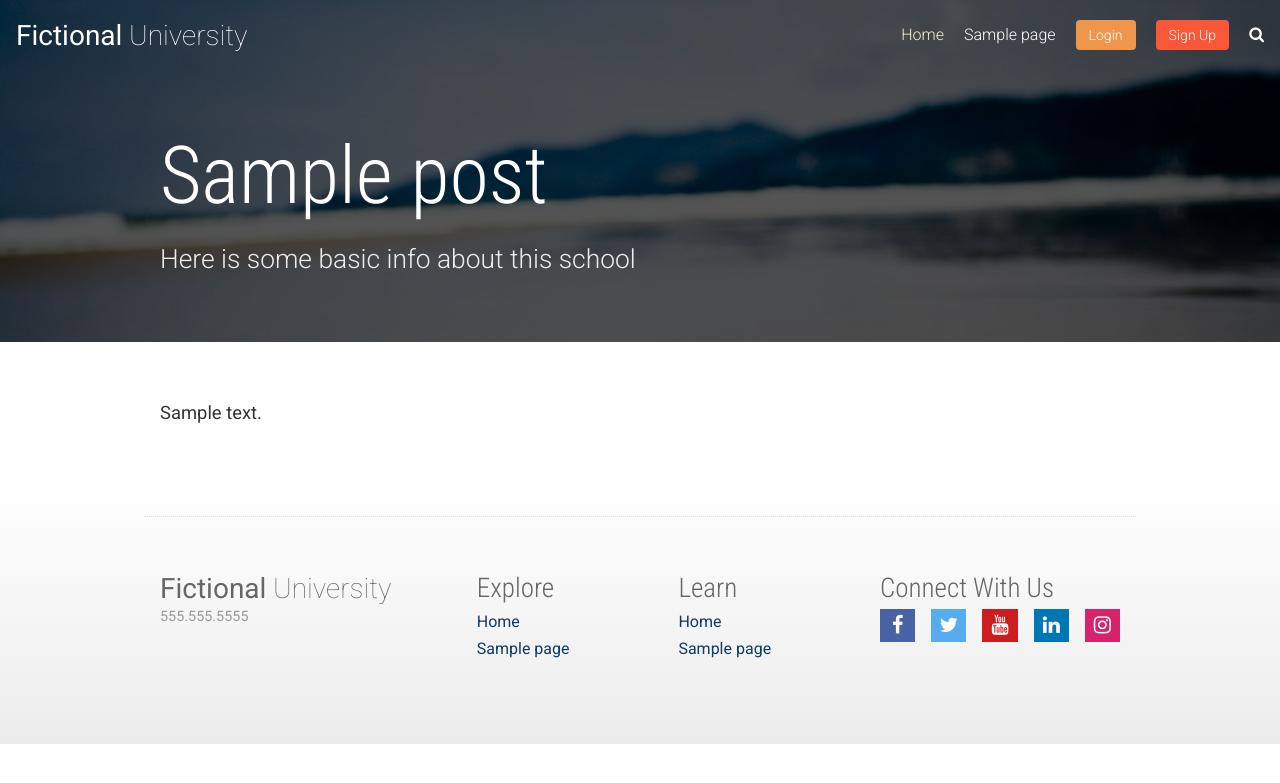
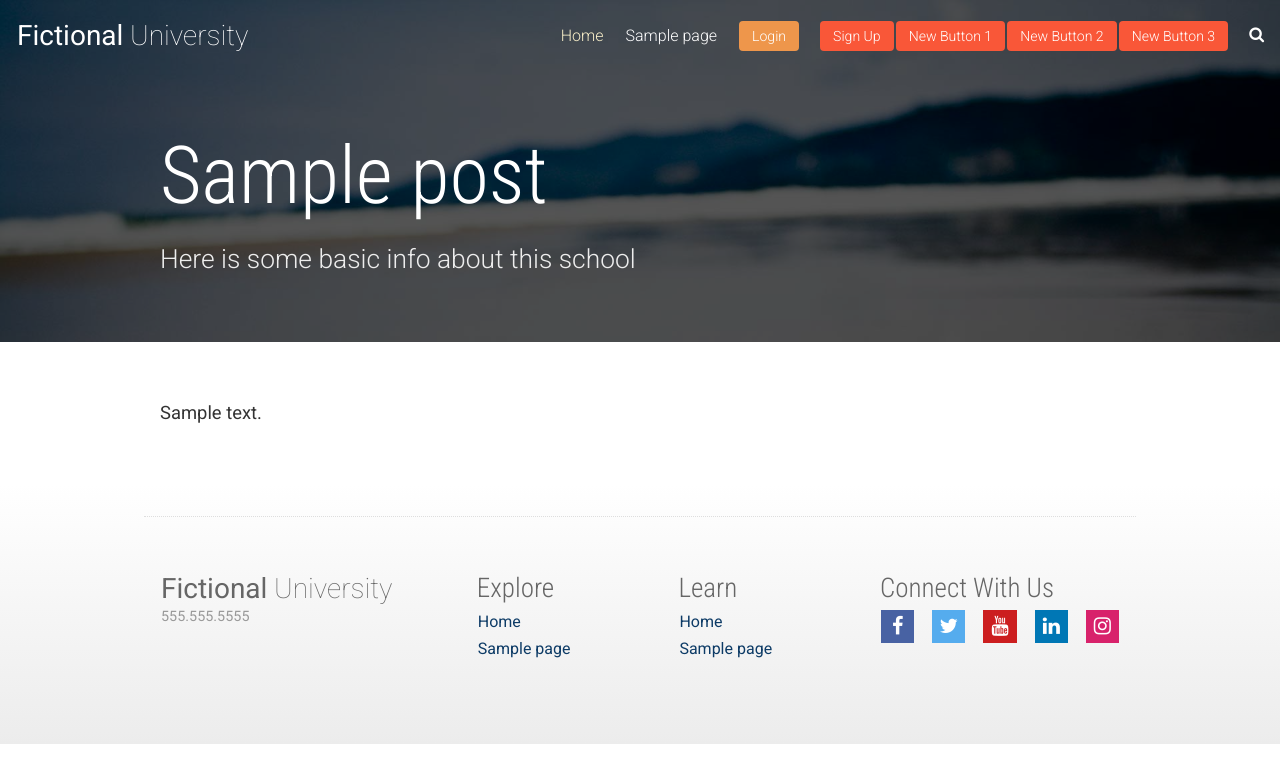
Before and after one commit to aubuchcl/wp-test1, a WordPress theme: template themes/fictional-university-theme/page.php in a window 1280 px wide. Shown: the top 783 px of the page. Run offline with PHP 8.4 and a stand-in for WordPress, Linux system fonts and the light colour scheme; the site name, menu and one post (Sample post) are stand-ins, and other content is empty; some libraries are stand-ins or nearby versions.

Commit message:
Changed header with more buttons and spacing

```diff
--- a/themes/fictional-university-theme/header.php
+++ b/themes/fictional-university-theme/header.php
@@ -3,6 +3,11 @@
   <head>
     <meta charset="<?php bloginfo('charset'); ?>" >
     <meta name='viewport' content='width=device-width, initial-scale=1' >
+    <style>
+      a {
+        margin: 1px;
+      }
+    </style>
     <?php wp_head(); ?>
   </head>
   <body <?php body_class() ?>>
@@ -24,6 +29,9 @@
         <div class="site-header__util">
           <a href="#" class="btn btn--small btn--orange float-left push-right">Login</a>
           <a href="#" class="btn btn--small  btn--dark-orange float-left">Sign Up</a>
+          <a href="#" class="btn btn--small  btn--dark-orange float-left">New Button 1</a>
+          <a href="#" class="btn btn--small  btn--dark-orange float-left">New Button 2</a>
+          <a href="#" class="btn btn--small  btn--dark-orange float-left">New Button 3</a>
           <span class="search-trigger js-search-trigger"><i class="fa fa-search" aria-hidden="true"></i></span>
         </div>
       </div>
```
